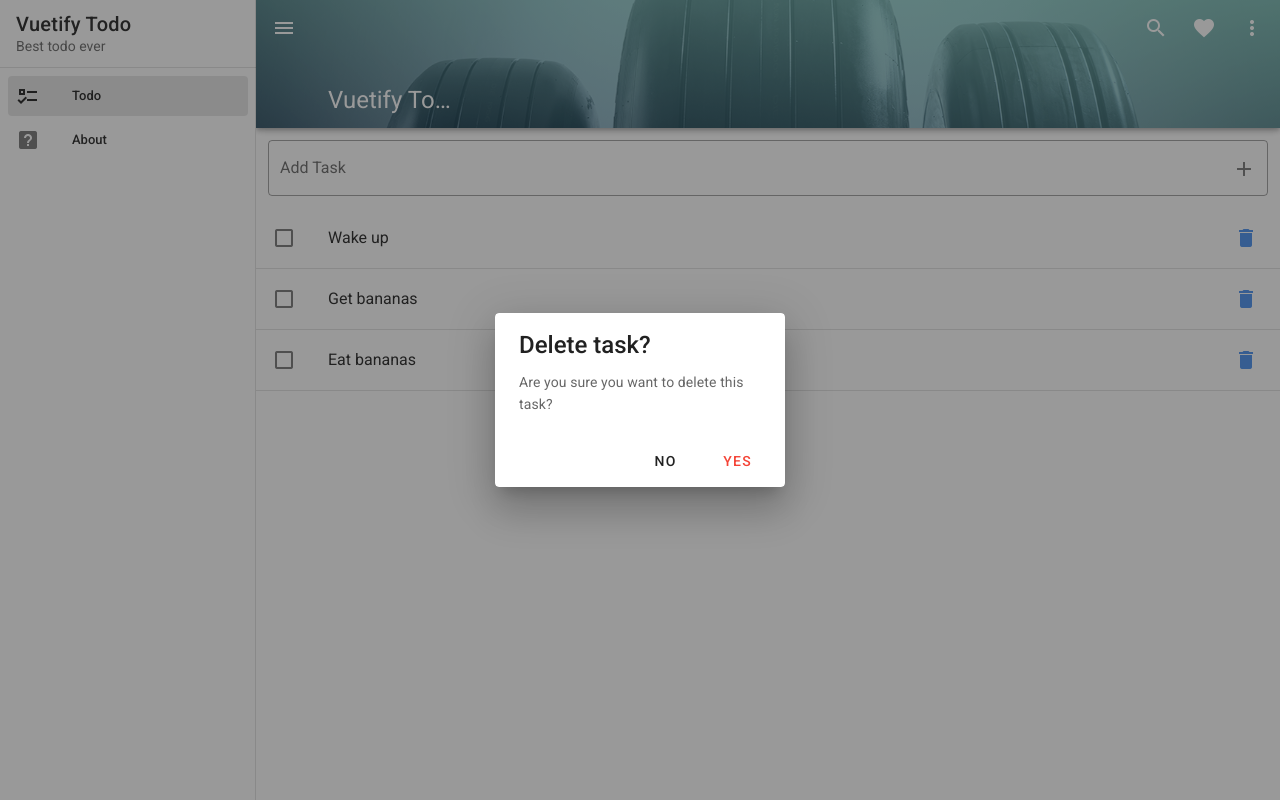
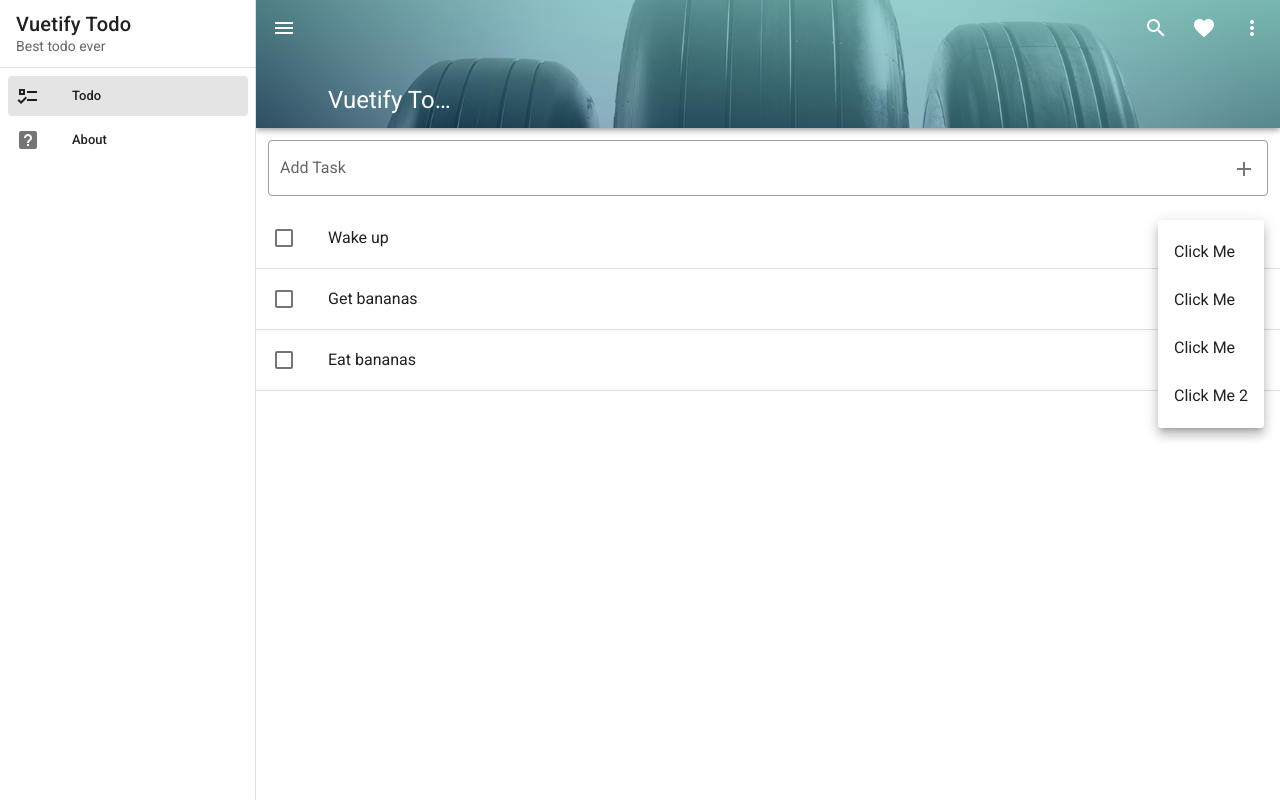
Before and after one commit to girotobial/Vuetify-todo, a Vue app: page / in a window 1280 px wide. Both pictures are taken after a click on the button 1246 px from the left and 238 px from the top of the page. Built offline with nearby package versions, Linux system fonts and the light colour scheme.

Commit message:
L48: replace delete button in menu

```diff
--- a/src/components/Todo/Task.vue
+++ b/src/components/Todo/Task.vue
@@ -16,9 +16,7 @@
           >
         </v-list-item-content>
         <v-list-item-action>
-          <v-btn @click.stop="dialogs.delete = true" icon>
-            <v-icon color="primary lighten-1">mdi-delete</v-icon>
-          </v-btn>
+          <task-menu />
         </v-list-item-action>
       </template>
     </v-list-item>
@@ -34,6 +32,7 @@
 <script>
 import Vue from "vue";
 import DialogDelete from "@/components/Todo/Dialogs/DialogDelete.vue";
+import TaskMenu from "@/components/Todo/TaskMenu.vue";
 
 export default Vue.extend({
   data() {
@@ -45,7 +44,8 @@
   },
   props: ["task"],
   components: {
-    "dialog-delete": DialogDelete
+    "dialog-delete": DialogDelete,
+    "task-menu": TaskMenu
   }
 });
 </script>
--- /dev/null
+++ b/src/components/Todo/TaskMenu.vue
@@ -0,0 +1,31 @@
+<template>
+  <v-menu bottom left>
+    <template v-slot:activator="{ on, attrs }">
+      <v-btn color="primary" icon v-bind="attrs" v-on="on">
+        <v-icon>mdi-dots-vertical</v-icon>
+      </v-btn>
+    </template>
+
+    <v-list>
+      <v-list-item v-for="(item, i) in items" :key="i">
+        <v-list-item-title>{{ item.title }}</v-list-item-title>
+      </v-list-item>
+    </v-list>
+  </v-menu>
+</template>
+
+<script>
+import Vue from "vue";
+export default Vue.extend({
+  data: () => ({
+    items: [
+      { title: "Click Me" },
+      { title: "Click Me" },
+      { title: "Click Me" },
+      { title: "Click Me 2" }
+    ]
+  })
+});
+</script>
+
+<style></style>
```
